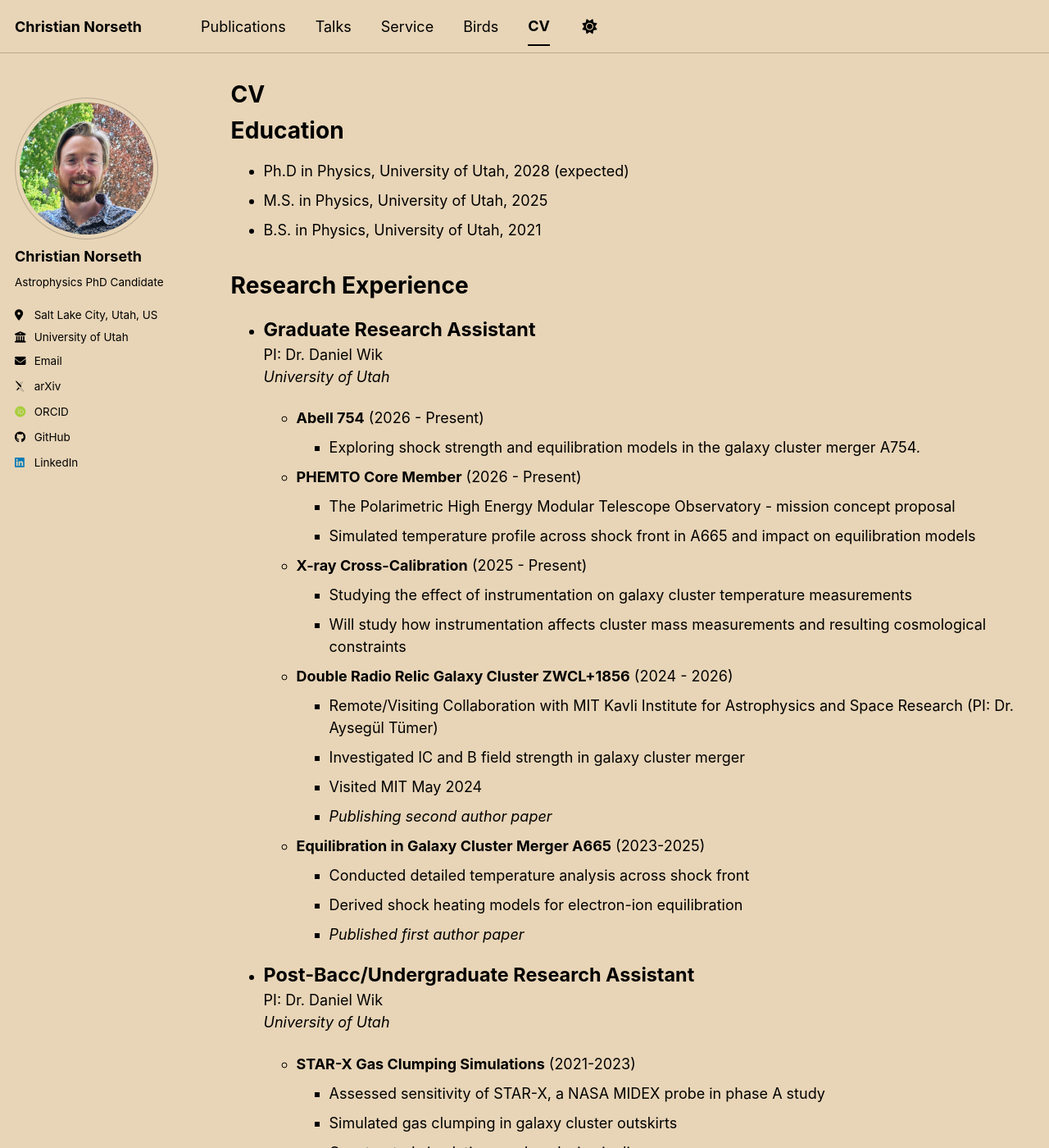
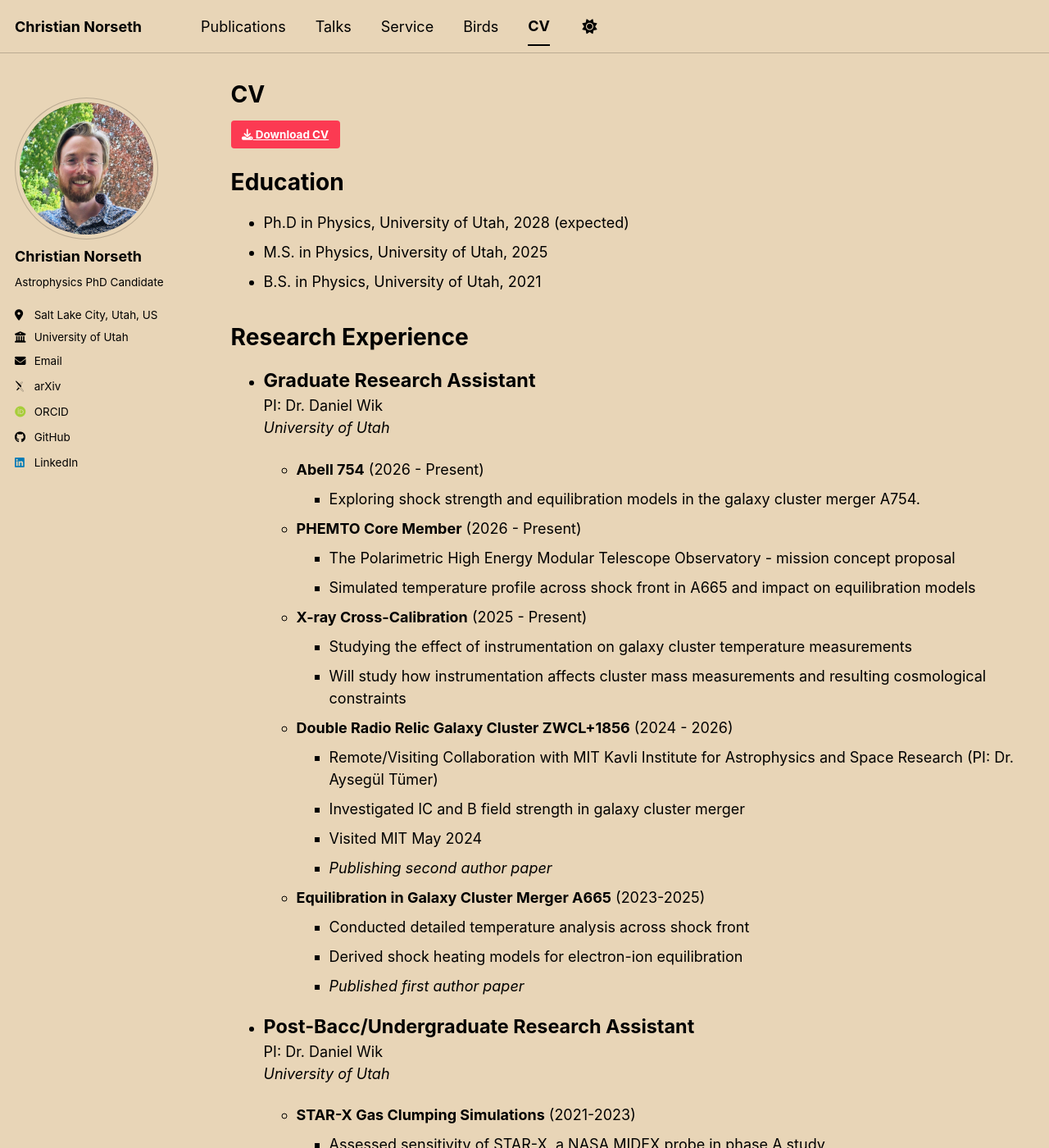
Before and after one commit to chrisnorseth/chrisnorseth.github.io, a Jekyll site: the page built from _pages/cv.md, in a window 1280 px wide and 1400 px high. Shown: the whole window at 82% size. Built offline with Jekyll 4.4.1, drawn with Linux system fonts in a browser that asks for light colours; some web fonts are replaced; a script bundle is joined from its source files by our own code; library files that are not in the unit come from our copies.

Commit message:
Added cv pdf

```diff
--- a/_pages/cv.md
+++ b/_pages/cv.md
@@ -64,7 +64,17 @@ redirect_from:
   .cv-content .cv-research-role {
     font-size: 1.3em;
   }
+
+  .cv-download {
+    margin-bottom: 1.2em;
+  }
 </style>
+
+<p class="cv-download">
+  <a href="{{ base_path }}/files/cv.pdf" class="btn" download>
+    <i class="fa fa-download" aria-hidden="true"></i> Download CV
+  </a>
+</p>
 
 <div class="cv-content" markdown="1">
 
```
Also changed, not shown: 1 other file.
